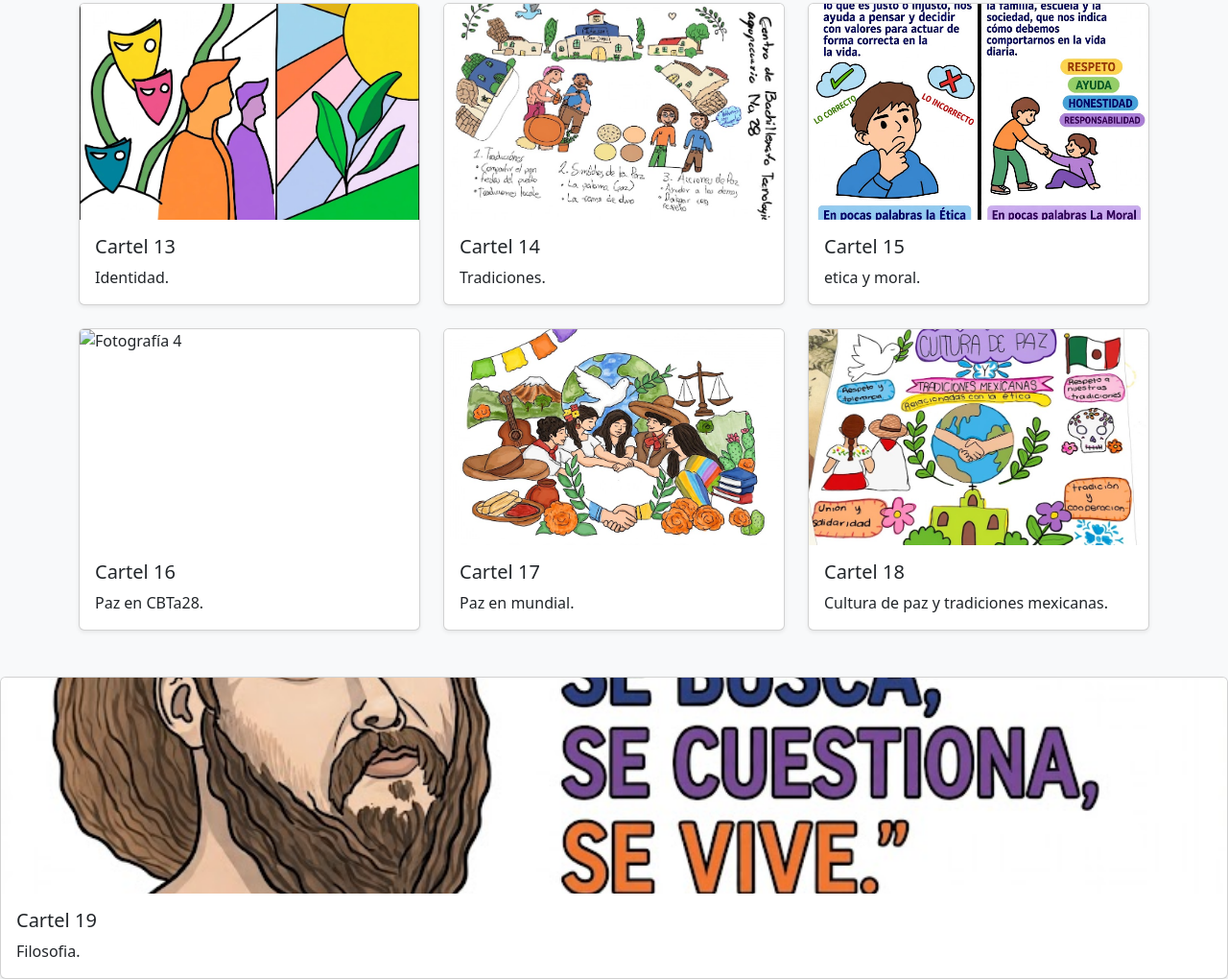
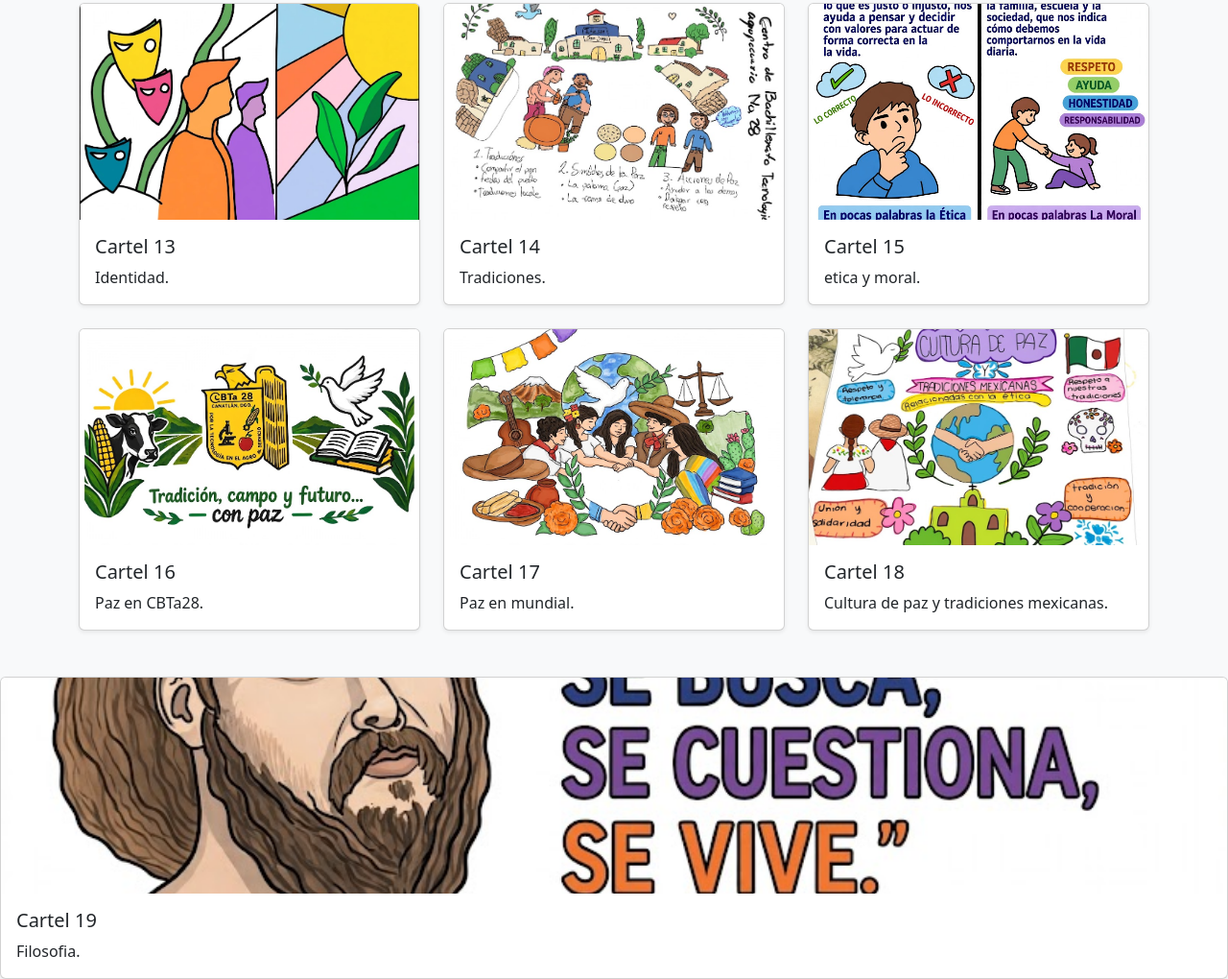
Before and after one commit to Sayfrya/CulturaPazCBTa28, a plain HTML site: page index.html in a window 1280 px wide. Shown: the part 1655-2675 px from the top of the page at 96% size. Drawn offline with nearby package versions, Linux system fonts and the light colour scheme; files whose address does not match are found by name.

Commit message:
Update index.html

```diff
--- a/index.html
+++ b/index.html
@@ -505,7 +505,7 @@
                     <div class="card shadow-sm">
 
                         <img
-                            src="imagenes_carteles\16.jpg"
+                            src="https://raw.githubusercontent.com/Sayfrya/CulturaPazCBTa28/refs/heads/main/16.jpg"
                             class="card-img-top"
                             alt="Fotografía 4"
                         >
```
